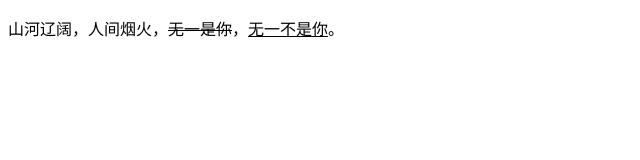
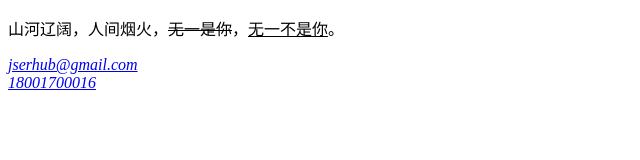
Before and after one commit to TserHub/Examples, a plain HTML site: page tag.html in a window 1280 px wide. Shown: the whole page, without its empty margins (0-640 px from the left). Drawn offline with Linux system fonts and the light colour scheme.

Commit message:
--add: address

```diff
--- a/tag.html
+++ b/tag.html
@@ -12,5 +12,10 @@
   <body>
     <!-- del: 删除， ins: 添加 -->
     <p>山河辽阔，人间烟火，<del>无一是你</del>，<ins>无一不是你</ins>。</p>
+    <address>
+      <a href="mailto:jserhub@gmail.com">jserhub@gmail.com</a>
+      <br />
+      <a href="tel:+8618001700016">18001700016</a>
+    </address>
   </body>
 </html>
```
